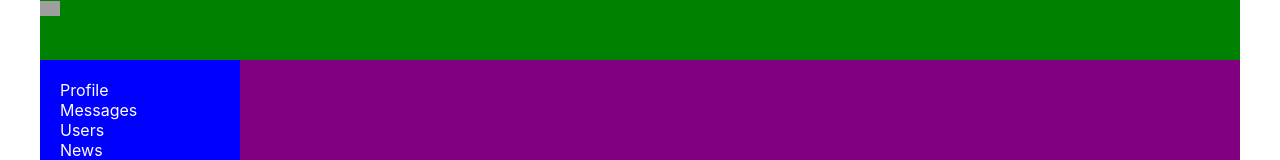
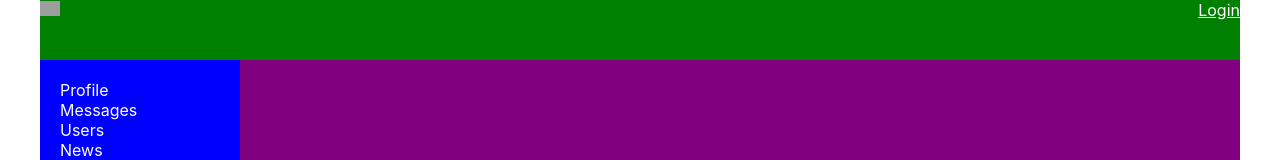
Before and after one commit to username8t3/social-network, a React (Create React App) app: page / in a window 1280 px wide. Shown: the top 160 px of the page. Built offline with nearby package versions, Linux system fonts and the light colour scheme; no server answers; grey boxes are pictures that could not be loaded.

Commit message:
61 - React JS - cookie, login в теории, auth/me

```diff
--- a/src/App.js
+++ b/src/App.js
@@ -2,16 +2,16 @@
 import {BrowserRouter, Route} from 'react-router-dom';
 import './App.css';
 import DialogsContainer from './components/Dialogs/DialogsContainer';
-import Header from './components/Header/Header';
 import Navbar from './components/Navbar/Navbar';
 import UsersContainer from './components/Users/UsersContainer';
 import ProfileContainer from './components/Profile/ProfileContainer';
+import HeaderContainer from './components/Header/HeaderContainer';
 
 const App = (props) => {
     return (
         <BrowserRouter>
             <div className="app-wrapper">
-                <Header/>
+                <HeaderContainer/>
                 <Navbar/>
                 <div className="app-wrapper-content">
                     <Route path="/dialogs" render={ () => <DialogsContainer /> } />
--- a/src/components/Header/Header.jsx
+++ b/src/components/Header/Header.jsx
@@ -1,12 +1,18 @@
 import React from 'react';
-import css from './Header.module.css';
+import { NavLink } from 'react-router-dom';
+import styles from './Header.module.css';
 
-const Header = () => {
-  return(
-    <header className={css.header}>
-      <img src="https://static1.squarespace.com/static/575a6067b654f9b902f452f4/59e64b57cf81e064f900819a/5c8c127beb393116ec4e1c52/1552683697079/300Logo.png?format=1500w"></img>
-    </header>
-  );
+const Header = (props) => {
+    // debugger;
+    return (
+        <header className={styles.header}>
+            <img src="https://static1.squarespace.com/static/575a6067b654f9b902f452f4/59e64b57cf81e064f900819a/5c8c127beb393116ec4e1c52/1552683697079/300Logo.png?format=1500w">
+            </img>
+            <div className={styles.loginBlock}>
+                { props.isAuth ? props.login : <NavLink to={'/login'}>Login</NavLink> }
+            </div>
+        </header>
+    );
 }
 
 export default Header;
--- a/src/components/Header/Header.module.css
+++ b/src/components/Header/Header.module.css
@@ -1,4 +1,3 @@
-
 .header {
   grid-area: h;
 
@@ -8,3 +7,11 @@
 .header img {
   width: 20px;
 }
+
+.loginBlock {
+  float: right;
+}
+
+.loginBlock a {
+  color: white;
+}
--- /dev/null
+++ b/src/components/Header/HeaderContainer.jsx
@@ -0,0 +1,31 @@
+import React from 'react';
+import Header from './Header';
+import * as axios from 'axios';
+import { connect } from 'react-redux';
+import {setAuthUserData} from '../../redux/auth-reducer'
+
+class HeaderContainer extends React.Component {
+    componentDidMount() {
+        axios.get(`https://social-network.samuraijs.com/api/1.0/auth/me`, {
+            withCredentials: true
+        })
+            .then(response => {
+                // debugger;
+                if (response.data.resultCode === 0) {
+                    let {id, email, login} = response.data.data
+                    this.props.setAuthUserData(id, email, login);
+                }
+            });
+    }
+
+    render() {
+        return <Header {...this.props} />
+    }
+}
+
+
+const mapStateToProps = (state) => ({
+    isAuth: state.auth.isAuth,
+    login: state.auth.login
+});
+export default connect(mapStateToProps, {setAuthUserData}) (HeaderContainer);
--- /dev/null
+++ b/src/redux/auth-reducer.js
@@ -0,0 +1,25 @@
+const SET_USER_DATA  = 'SET_USER_DATA';
+
+let initialState = {
+    userId: null,
+    email: null,
+    login: null,
+    isAuth: false
+};
+
+const authReducer = (state = initialState, action) => {
+    switch (action.type) {
+        case SET_USER_DATA:
+            return {
+                ...state,
+                ...action.data,
+                isAuth: true
+            }
+
+        default:
+            return state;
+    }
+}
+
+export const setAuthUserData = (userId, email, login) => ({type: SET_USER_DATA, data: {userId, email, login}})
+export default authReducer;
--- a/src/redux/redux-store.js
+++ b/src/redux/redux-store.js
@@ -3,12 +3,14 @@
 import dialogsReducer from "./dialogs-reducer";
 import sidebarReducer from "./sidebar-reducer";
 import usersReducer from "./users-reducer";
+import authReducer from "./auth-reducer";
 
 let reducers = combineReducers({
     profilePage: profileReducer,
     dialogsPage: dialogsReducer,
     sidebar: sidebarReducer,
-    usersPage: usersReducer
+    usersPage: usersReducer,
+    auth: authReducer
 });
 
 let store = createStore(reducers);
```
Also changed, not shown: src/api/api.js (added).
